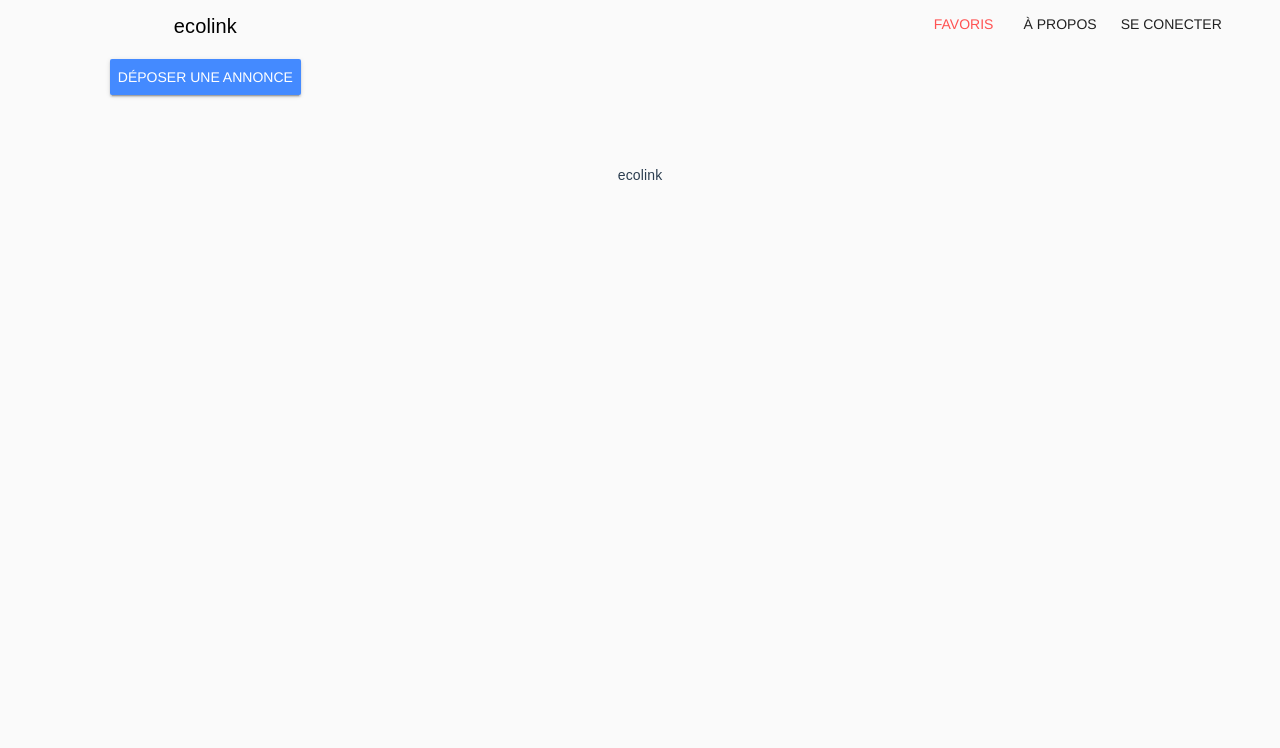
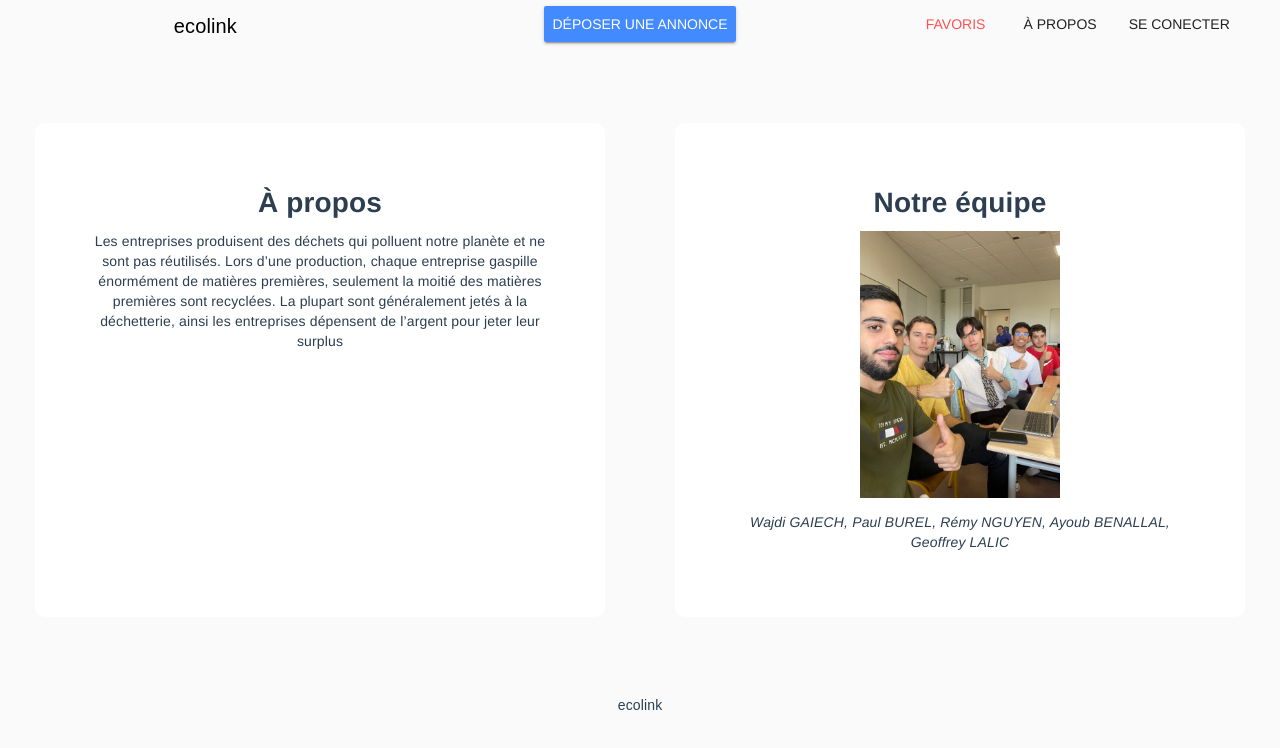
Before and after one commit to geoffreylalic/ecolink, a Vue app in the folder fronts/: page /apropos in a window 1280 px wide. Shown: the top 748 px of the page. Built offline with nearby package versions, Linux system fonts and the light colour scheme.

Commit message:
update accueil

```diff
--- a/fronts/src/App.vue
+++ b/fronts/src/App.vue
@@ -6,14 +6,18 @@
         <router-link to="/">
           <h1 class="md-title titre">ecolink</h1>
         </router-link>
-        <router-link to="/DeposerAnnonce">
+      </div>
+      <div class="md-layout-item">
+        <router-link to="/deposerannonce">
           <md-button class="md-raised md-primary">Déposer une annonce</md-button>
         </router-link>
       </div>
-      <div class="md-layout-item"></div>
       <div class="md-layout-item">
         <md-button class="md-accent">Favoris</md-button>
-        <md-button class="">À propos</md-button>
+        <router-link to="/apropos">
+          <md-button class="">À propos</md-button>
+        </router-link>
+
         <md-button class="">Se conecter</md-button>
       </div>
   </div>
--- /dev/null
+++ b/fronts/src/components/APropos.vue
@@ -0,0 +1,47 @@
+<template>
+
+    <div class="md-layout">
+        <div class="md-layout-item apropos">
+            <h1>À propos</h1>
+            <p>Les entreprises produisent des déchets qui polluent notre planète et ne sont pas réutilisés. Lors d’une production, chaque entreprise gaspille énormément de matières premières, seulement la moitié des matières premières sont recyclées. La plupart sont généralement jetés à la déchetterie, ainsi les entreprises dépensent de l’argent pour jeter leur surplus</p>
+        </div>
+
+        <div class="md-layout-item apropos">
+            <h1>Notre équipe</h1>
+            <img width="200" src="../assets/equipe.jpg">
+            <p class="description">Wajdi GAIECH, Paul BUREL, Rémy NGUYEN, Ayoub BENALLAL, Geoffrey LALIC</p>
+            <p></p>
+        </div>
+    </div>
+
+   </template>
+  <script>
+
+  export default {
+    name: 'APropos',
+    props: {
+      msg: String
+    }
+  }
+  </script>
+
+  <!-- Add "scoped" attribute to limit CSS to this component only -->
+  <style scoped>
+
+  .apropos {
+      margin-top: 5em;
+      margin-left: 2.5em;
+      margin-right: 2.5em;
+      margin-bottom: 1em;
+      padding: 4%;
+      background-color: white;
+      border-radius: 10px;
+      align-items: center;
+  }
+
+  .description{
+    font-size: 1em;
+    font-style: italic;
+  }
+
+  </style>
--- a/fronts/src/components/Accueil.vue
+++ b/fronts/src/components/Accueil.vue
@@ -2,11 +2,18 @@
 
 <div>
     <div class="recherche">
+
         <h2 style="margin-bottom: 5%; margin-left: 20%; text-align: left;">Que recherchez vous ?</h2>
+        <div>
+            <md-radio v-model="radio" value="Offres">Offres</md-radio>
+            <md-radio v-model="radio" value="Demandes" class="md-primary">Demandes</md-radio>
+        </div>
         <md-field>
-          <label>Restaurants</label>
+            <label>{{ radio }}</label>
             <md-input @input="chercherRestaurants" type="texte" v-model="nomRechercher"></md-input>
-          </md-field>
+        </md-field>
+
+        <md-button class="md-raised md-primary">Rechercher</md-button>
 
         <md-table v-model="restaurantsRecherche" v-show="show">
           <md-table-row slot="md-table-row" slot-scope="{ item }" v-on:click="$router.push('/RestaurantDetails/' + item._id)">
@@ -27,6 +34,9 @@
 
     export default {
       name: 'AccueilComponent',
+      data: () => ({
+      radio: 'Offres'
+    }),
       props: {
         msg: String
       }
@@ -57,8 +67,8 @@ a {
 }
 
 .recherche {
-    padding-top: 8%;
-    padding-bottom: 8%;
+    padding-top: 4%;
+    padding-bottom: 4%;
     margin: 2%;
     margin-left: 15%;
     margin-right: 15%;
--- a/fronts/src/components/DeposerAnnonce.vue
+++ b/fronts/src/components/DeposerAnnonce.vue
@@ -1,7 +1,7 @@
 <template>
 
     <div>
-
+Deposer annonce
     </div>
 
    </template>
--- a/fronts/src/main.js
+++ b/fronts/src/main.js
@@ -6,6 +6,7 @@ import 'vue-material/dist/vue-material.min.css'
 import 'vue-material/dist/theme/default.css'
 import Accueil from './components/Accueil.vue'
 import DeposerAnnonce from './components/DeposerAnnonce.vue'
+import APropos from './components/APropos.vue'
 
 Vue.config.productionTip = false
 
@@ -26,6 +27,10 @@ const router = new VueRouter ({
       path: '/deposerannonce',
       component: DeposerAnnonce
     },
+    {
+      path: '/apropos',
+      component: APropos
+    },
   ],
   mode : 'history'
 })
```
Also changed, not shown: fronts/src/assets/equipe.jpg (added).
